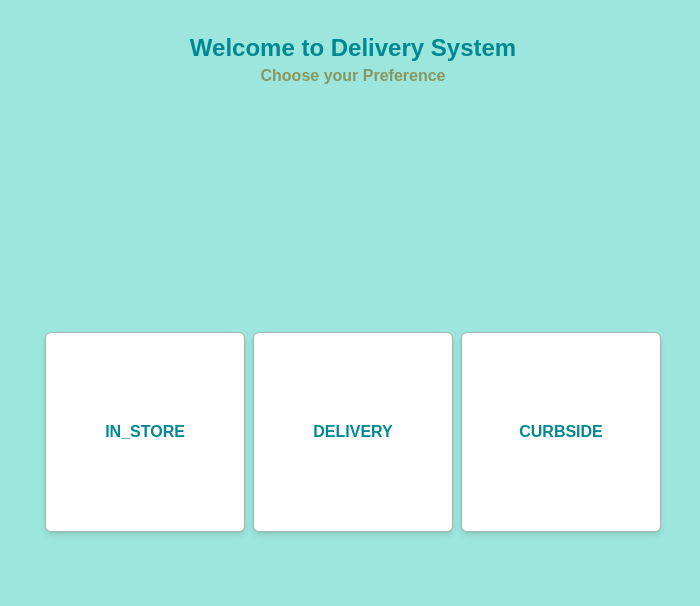
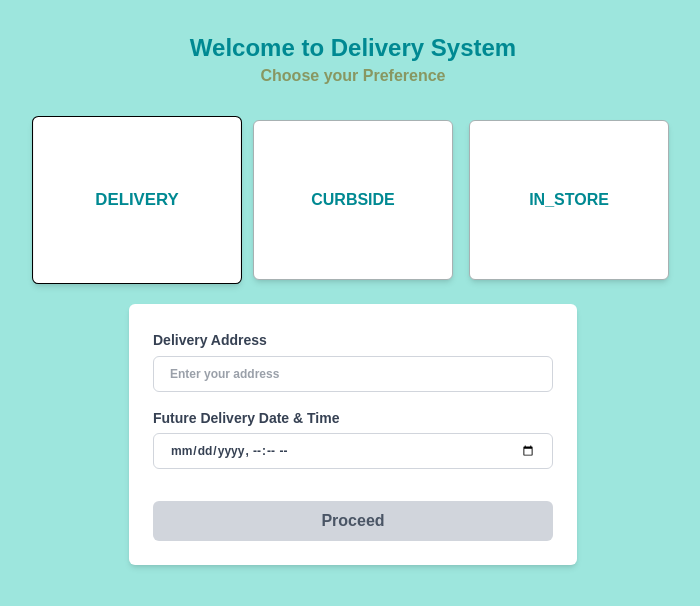
Before and after one commit to Mahrukh10/Delivery-App, a Next.js app: page /delivery in a window 1280 px wide. Shown: the top 606 px of the page, without its empty margins (287-987 px from the left). Built offline with nearby package versions, Linux system fonts and the light colour scheme.

Commit message:
Summary functionality implemented

```diff
--- a/src/app/delivery/box.tsx
+++ b/src/app/delivery/box.tsx
@@ -1,14 +1,16 @@
 "use client";
 type BoxProps = {
   title: string;
+isSelected?: boolean;
+ onClick: () => void;
 };
-export default function Box({ title }: BoxProps) {
+export default function Box({ title, isSelected = false }: BoxProps) {
   return (
     <div
-      className="bg-white border border-[#a7b1b2] h-50 w-50 flex items-center justify-center rounded-md shadow-md
-                    transform transition-all duration-300 hover:scale-105 hover:border-black cursor-pointer text-[#008992]"
-    >
-      <p className="font-semibold">{title}</p>
+     className={`bg-white border border-[#a7b1b2] h-40 w-50 flex items-center justify-center rounded-md shadow-md
+              transform transition-all duration-300 hover:scale-105 cursor-pointer text-[#008992]
+              ${isSelected ? "border-black scale-105" : ""}`}
+>      <p className="font-semibold">{title}</p>
     </div>
   );
 }
--- a/src/app/delivery/page.tsx
+++ b/src/app/delivery/page.tsx
@@ -1,6 +1,58 @@
 "use client";
 import Box from "./box";
+import { useState, useEffect } from "react";
+import { useRouter } from "next/navigation";
 export default function Delivery() {
+  useEffect(() => {
+    const stored = localStorage.getItem("deliveryPreference");
+    if (stored) {
+      const data = JSON.parse(stored);
+      setSelected(data.type);
+      setAddress(data.address || "");
+      setCarColor(data.carColor || "");
+      setDeliveryDateTime(data.deliveryDateTime || "");
+    }
+  }, []);
+
+  const router = useRouter();
+  const [selected, setSelected] = useState<string>("DELIVERY");
+  const boxes = ["DELIVERY", "CURBSIDE", "IN_STORE"];
+  const [address, setAddress] = useState("");
+  const [deliveryDateTime, setDeliveryDateTime] = useState("");
+  const [carColor, setCarColor] = useState("");
+  const isSubmitEnabled = () => {
+    if (selected === "DELIVERY") {
+      return address.trim() !== "" && deliveryDateTime.trim() !== "";
+    } else if (selected === "CURBSIDE") {
+      return carColor.trim() !== "" && deliveryDateTime.trim() !== "";
+    } else if (selected === "IN_STORE") {
+      return true;
+    }
+    return false;
+  };
+  const handleSubmit = (e: React.FormEvent<HTMLFormElement>) => {
+    e.preventDefault();
+    let payload: any = {
+      type: selected,
+    };
+
+    if (selected === "DELIVERY") {
+      payload.address = address;
+      payload.deliveryDateTime = deliveryDateTime;
+    }
+    if (selected === "CURBSIDE") {
+      payload.carColor = carColor;
+      payload.deliveryDateTime = deliveryDateTime;
+    }
+    localStorage.setItem("deliveryPreference", JSON.stringify(payload));
+    router.push("/summary");
+  };
+  const handleBoxClick = (box: string) => {
+    setSelected(box);
+    setAddress("");
+    setDeliveryDateTime("");
+    setCarColor("");
+  };
   return (
     <div className="min-h-screen text-center">
       <h1 className="text-2xl font-bold pt-8 text-[#008992]">
@@ -11,20 +63,78 @@ export default function Delivery() {
       </h3>
       <div
         id="boxes"
-        className="flex justify-center items-center mt-6 h-[80vh] flex-wrap"
+        className="flex justify-center items-center mt-8 flex-wrap gap-4"
       >
-        <div className="">
-          {" "}
-          <Box title={`IN_STORE`}/>
-        </div>
-        <div className=" ml-2">
-          {" "}
-          <Box title={`DELIVERY`}/>
-        </div>
-        <div className=" ml-2">
-          {" "}
-          <Box title={`CURBSIDE`}/>
-        </div>
+        {boxes.map((box) => (
+          <div key={box} onClick={() => setSelected(box)}>
+            <Box
+              title={box}
+              isSelected={selected === box}
+              onClick={() => handleBoxClick(box)}
+            />
+          </div>
+        ))}
+      </div>
+      <div>
+        <form
+          onSubmit={handleSubmit}
+          className="flex flex-col gap-4 w-full max-w-md mx-auto mt-6 p-6 bg-white rounded-md shadow-md text-left"
+        >
+          {selected == "DELIVERY" && (
+            <div>
+              <label className="text-gray-700 font-semibold text-[14px]">
+                Delivery Address
+                <input
+                  type="text"
+                  placeholder="Enter your address"
+                  value={address}
+                  onChange={(e) => setAddress(e.target.value)}
+                  className="mt-1 w-full px-4 py-2 border border-gray-300 rounded-md focus:outline-none focus:ring-2 focus:ring-teal-400 text-[12px]"
+                  required
+                />
+              </label>
+            </div>
+          )}
+          {selected == "CURBSIDE" && (
+            <div>
+              <label className="text-gray-700 font-semibold text-[14px]">
+                Car Color
+                <input
+                  type="text"
+                  placeholder="Enter car color"
+                  value={carColor}
+                  onChange={(e) => setCarColor(e.target.value)}
+                  className="mt-1 w-full px-4 py-2 border border-gray-300 rounded-md focus:outline-none focus:ring-2 focus:ring-teal-400 text-[12px]"
+                  required
+                />
+              </label>
+            </div>
+          )}
+          {(selected == "CURBSIDE" || selected == "DELIVERY") && (
+            <label className="text-gray-700 font-semibold text-[14px]">
+              Future Delivery Date & Time
+              <input
+                type="datetime-local"
+                value={deliveryDateTime}
+                onChange={(e) => setDeliveryDateTime(e.target.value)}
+                min={new Date().toISOString().slice(0, 16)}
+                className="mt-1 w-full px-4 py-2 border border-gray-300 rounded-md focus:outline-none focus:ring-2 focus:ring-teal-400 text-[12px]"
+              />
+            </label>
+          )}
+          <button
+            type="submit"
+            disabled={!isSubmitEnabled()}
+            className={`mt-4 font-semibold py-2 px-4 rounded-md transition-colors
+              ${
+                isSubmitEnabled()
+                  ? "bg-teal-400 text-white hover:bg-teal-500 cursor-pointer"
+                  : "bg-gray-300 text-gray-600 cursor-not-allowed"
+              }`}
+          >
+            Proceed
+          </button>
+        </form>
       </div>
     </div>
   );
--- a/src/app/login/page.tsx
+++ b/src/app/login/page.tsx
@@ -8,7 +8,7 @@ export default function Login() {
   const [email, setEmail] = useState<string>("");
   const [password, setPassword] = useState<string>("");
   const [error, setError] = useState<string>("");
-const router = useRouter();
+  const router = useRouter();
 
   const validateEmail = (value: string): void => {
     const regex: RegExp = /^[^\s@]+@[^\s@]+\.[^\s@]+$/;
@@ -23,15 +23,17 @@ const router = useRouter();
     e.preventDefault();
 
     if (email === "test@test.com" && password === "password123") {
+      const userDetails = {
+        email,
+        password,
+      };
+
+      localStorage.setItem("userDetails", JSON.stringify(userDetails));
       toast.success("Signed in successfully");
-      router.push("/delivery")
+      router.push("/delivery");
     } else {
       toast.error("Invalid credentials");
     }
-
-    // example:
-    // call API
-    // router.push("/dashboard")
   };
 
   const isFormValid = email !== "" && password !== "" && error === "";
--- /dev/null
+++ b/src/app/summary/page.tsx
@@ -0,0 +1,88 @@
+"use client";
+
+import { useEffect, useState } from "react";
+import { useRouter } from "next/navigation";
+
+type DeliveryPreference = {
+  type: "DELIVERY" | "CURBSIDE" | "IN_STORE";
+  address?: string;
+  carColor?: string;
+  deliveryDateTime?: string;
+};
+
+export default function Summary() {
+  const [data, setData] = useState<DeliveryPreference | null>(null);
+  const router = useRouter();
+
+  useEffect(() => {
+    const stored = localStorage.getItem("deliveryPreference");
+    if (stored) {
+      setData(JSON.parse(stored));
+    }
+  }, []);
+
+  const handleLogout = () => {
+    localStorage.removeItem("deliveryPreference");
+    localStorage.removeItem("userDetails");
+    router.push("/");
+  };
+
+  if (!data) {
+    return (
+      <div className="min-h-screen flex items-center justify-center">
+        <p className="text-gray-500">No delivery preference found.</p>
+      </div>
+    );
+  }
+
+  return (
+    <div className="min-h-screen flex items-center justify-center">
+      <div className="bg-white p-6 rounded-md shadow-md w-full max-w-md text-left">
+        <h2 className="text-xl font-bold text-[#008992] mb-4">
+          Delivery Summary
+        </h2>
+
+        <p className="mb-2">
+          <span className="font-semibold">Type:</span> {data.type}
+        </p>
+
+        {data.address && (
+          <p className="mb-2">
+            <span className="font-semibold">Address:</span> {data.address}
+          </p>
+        )}
+
+        {data.carColor && (
+          <p className="mb-2">
+            <span className="font-semibold">Car Color:</span> {data.carColor}
+          </p>
+        )}
+
+        {data.deliveryDateTime && (
+          <p className="mb-4">
+            <span className="font-semibold">Date & Time:</span>{" "}
+            {new Date(data.deliveryDateTime).toLocaleString()}
+          </p>
+        )}
+
+        <div className="flex justify-between mt-6">
+          <button
+            onClick={() => router.push("/delivery")}
+            className="px-4 py-2 rounded-md border border-teal-500 text-teal-600
+                       hover:bg-teal-50 transition cursor-pointer border hover:border-black"
+          >
+            Back
+          </button>
+
+          <button
+            onClick={handleLogout}
+            className="px-4 py-2 rounded-md bg-red-500 text-white
+                       bg-teal-400 transition cursor-pointer border hover:border-black"
+          >
+            Logout
+          </button>
+        </div>
+      </div>
+    </div>
+  );
+}
```
